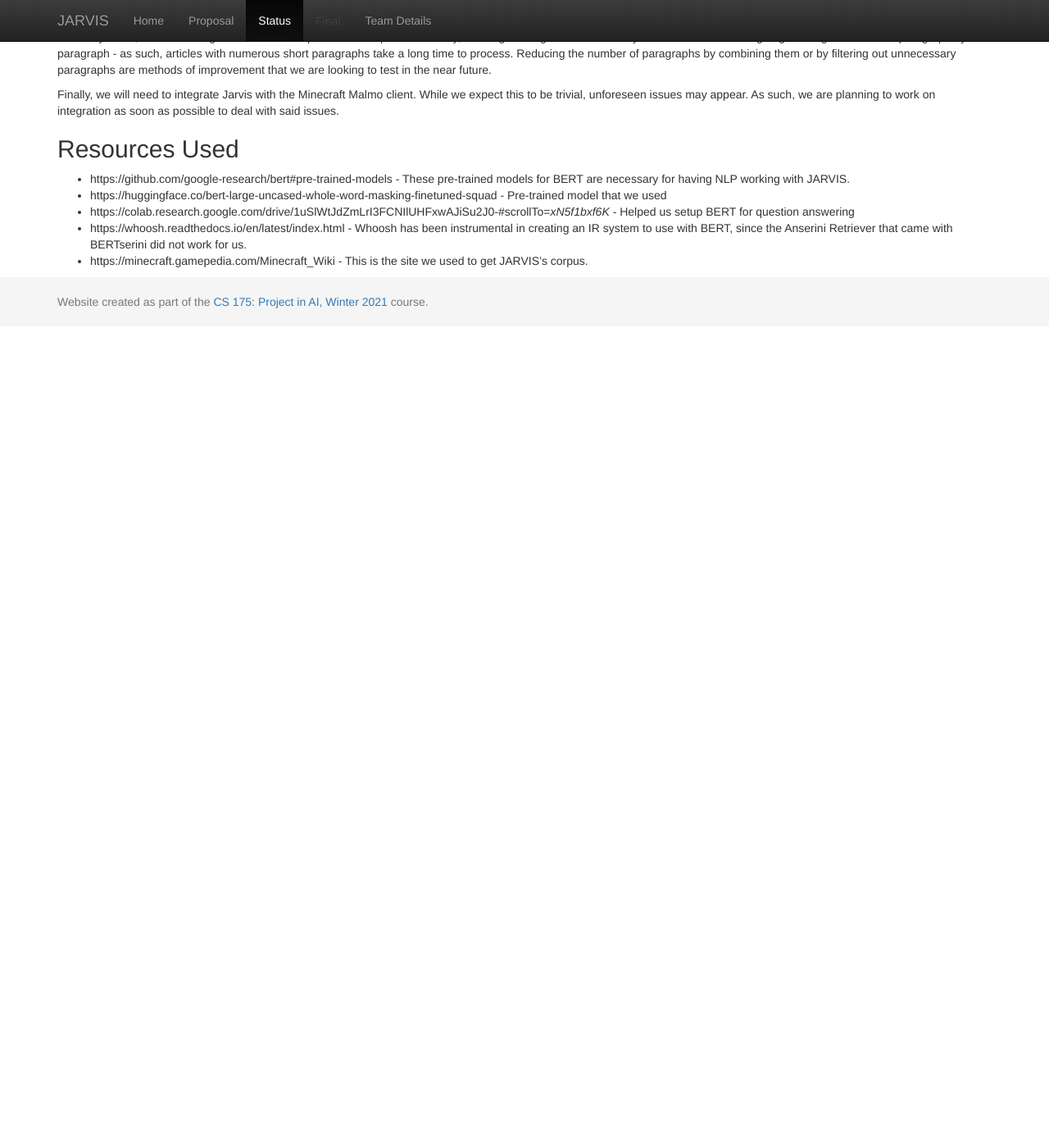
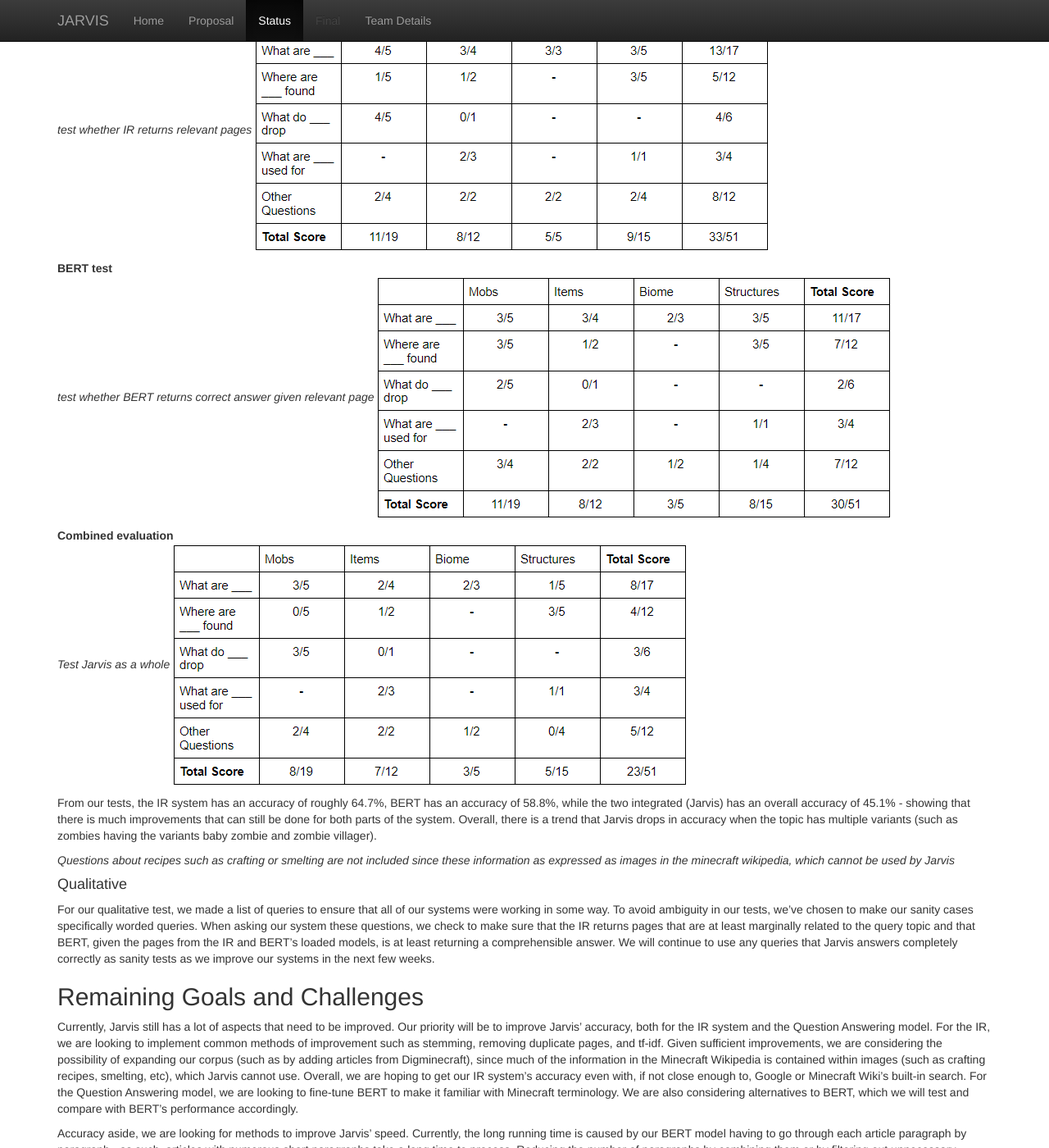
Before and after one commit to gale2307/Jarvis, a Jekyll site: the page built from docs/status.md, in a window 1280 px wide and 1400 px high, scrolled down 1173 px. Shown: the whole window at 82% size. Built offline with Jekyll 4.4.1, drawn with Linux system fonts in a browser that asks for light colours; before the commit the page ends 1571 px from its top, so only the background shows below that; some of the changed text lies outside the part shown.

Commit message:
Finished status check

```diff
--- a/docs/status.md
+++ b/docs/status.md
@@ -18,9 +18,31 @@
 For each paragraph, BERT assigns a start-score and an end-score for each token, which is the likelihood of that token being the start or the end of the answer to the query respectively. It then returns the answer candidate for that paragraph beginning with the highest start-score token and ending with the highest end-score token. Currently, we assign each candidate a total score that is the sum of its highest start-score and highest end-score. The candidate with the highest total score is chosen as the answer. This process is similarly repeated for each webpage, and the answer with the highest total score is chosen and returned to the user.
 
 ## Evaluation
+#### Quantitative
+For our quantitative test, we came up with a list of 51 questions and tested individually the accuracy of our IR, of the BERT model, and lastly of the Jarvis system as a whole on these questions. The questions include general descriptions (i.e. what is a diamond), specific properties (i.e. where are villages found, what do slimes drop), and also more technical questions that are specific to the topic. One challenge we encountered when doing these tests is the fact that many of these questions have multiple answers (i.e. what are diamonds used for - diamonds can be used for crafting tools, but can also be used for trading). While we could limit the questions to ones that have only a single answer, many questions that players would ask in Minecraft are likely to fall in the other category. As such, we have a human grader decide whether or not an answer/result is right or wrong.
+
+**IR system test**
+*test whether IR returns relevant pages*
+![Jarvis prototype](img/Jarvis_test1.PNG)
+
+**BERT test**
+*test whether BERT returns correct answer given relevant page*
+![Jarvis prototype](img/Jarvis_test2.PNG)
+
+**Combined evaluation**
+*Test Jarvis as a whole*
+![Jarvis prototype](img/Jarvis_test3.PNG)
+
+From our tests, the IR system has an accuracy of roughly 64.7%, BERT has an accuracy of 58.8%, while the two integrated (Jarvis) has an overall accuracy of 45.1% - showing that there is much improvements that can still be done for both parts of the system. Overall, there is a trend that Jarvis drops in accuracy when the topic has multiple variants (such as zombies having the variants baby zombie and zombie villager).
+
+*Questions about recipes such as crafting or smelting are not included since these information as expressed as images in the minecraft wikipedia, which cannot be used by Jarvis*
+
+#### Qualitative
+For our qualitative test, we made a list of queries to ensure that all of our systems were working in some way. To avoid ambiguity in our tests, we’ve chosen to make our sanity cases specifically worded queries. When asking our system these questions, we check to make sure that the IR returns pages that are at least marginally related to the query topic and that BERT, given the pages from the IR and BERT’s loaded models, is at least returning a comprehensible answer. We will continue to use any queries that Jarvis answers completely correctly as sanity tests as we improve our systems in the next few weeks.
+
 
 ## Remaining Goals and Challenges
-Currently, Jarvis still has a lot of aspects that need to be improved. Our priority will be to improve Jarvis’ accuracy, both for the IR system and the Question Answering model. For the IR, we are looking to implement common methods of improvement such as stemming, removing duplicate pages, and tf-idf. Given sufficient improvements, we are considering the possibility of expanding our corpus (such as by adding articles from Digminecraft), since much of the information in the Minecraft Wikipedia is contained within images, which Jarvis cannot use. Overall, we are hoping to get our IR system’s accuracy even with, if not close enough to, Google or Minecraft Wiki’s built-in search. For the Question Answering model, we are looking to fine-tune BERT to make it familiar with Minecraft terminology. We are also considering alternatives to BERT, which we will test and compare with BERT’s performance accordingly.
+Currently, Jarvis still has a lot of aspects that need to be improved. Our priority will be to improve Jarvis’ accuracy, both for the IR system and the Question Answering model. For the IR, we are looking to implement common methods of improvement such as stemming, removing duplicate pages, and tf-idf. Given sufficient improvements, we are considering the possibility of expanding our corpus (such as by adding articles from Digminecraft), since much of the information in the Minecraft Wikipedia is contained within images (such as crafting recipes, smelting, etc), which Jarvis cannot use. Overall, we are hoping to get our IR system’s accuracy even with, if not close enough to, Google or Minecraft Wiki’s built-in search. For the Question Answering model, we are looking to fine-tune BERT to make it familiar with Minecraft terminology. We are also considering alternatives to BERT, which we will test and compare with BERT’s performance accordingly.
 
 Accuracy aside, we are looking for methods to improve Jarvis’ speed. Currently, the long running time is caused by our BERT model having to go through each article paragraph by paragraph - as such, articles with numerous short paragraphs take a long time to process. Reducing the number of paragraphs by combining them or by filtering out unnecessary paragraphs are methods of improvement that we are looking to test in the near future.
 
```
Also changed, not shown: docs/img/Jarvis_test2.PNG (added), docs/img/Jarvis_test3.PNG (added), docs/img/jarvis_test1.PNG (added).
